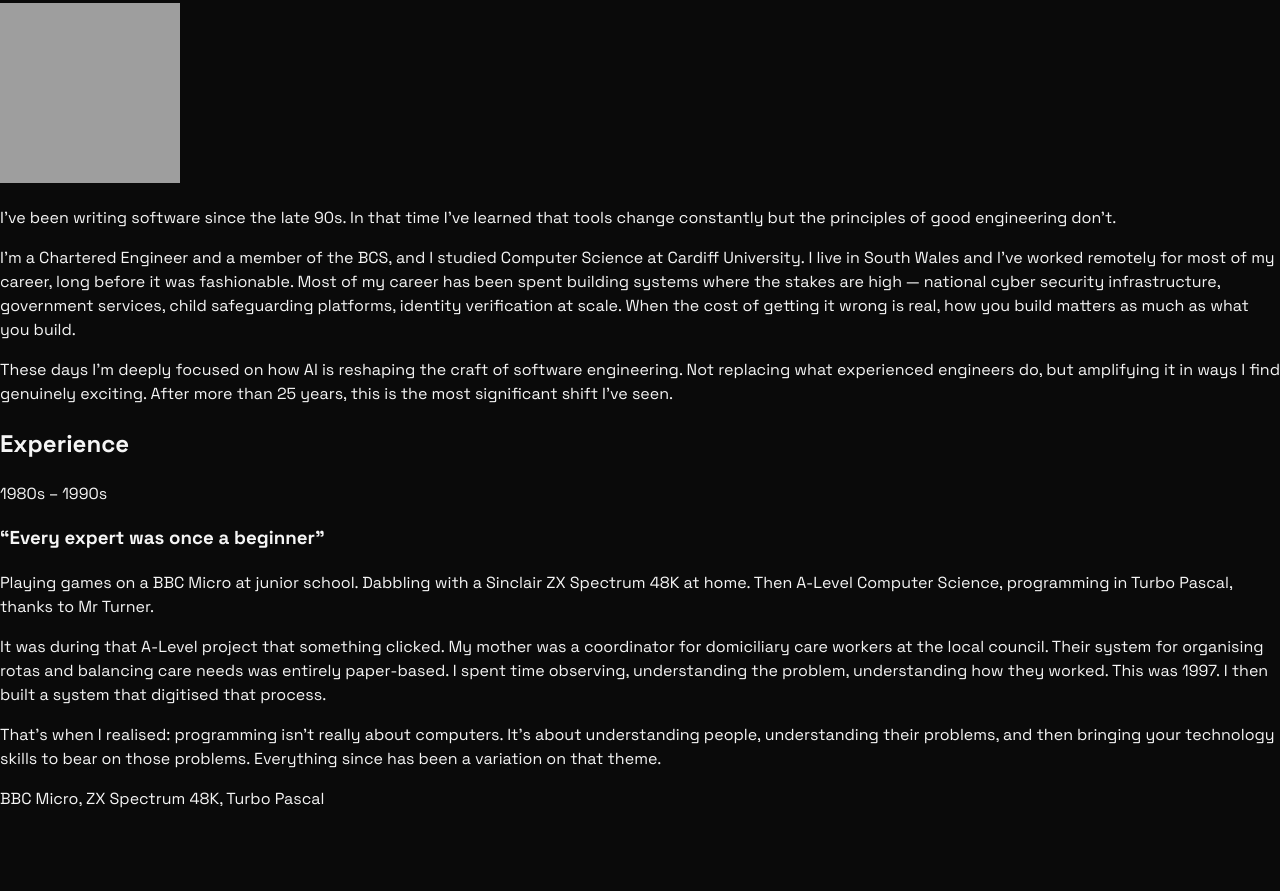
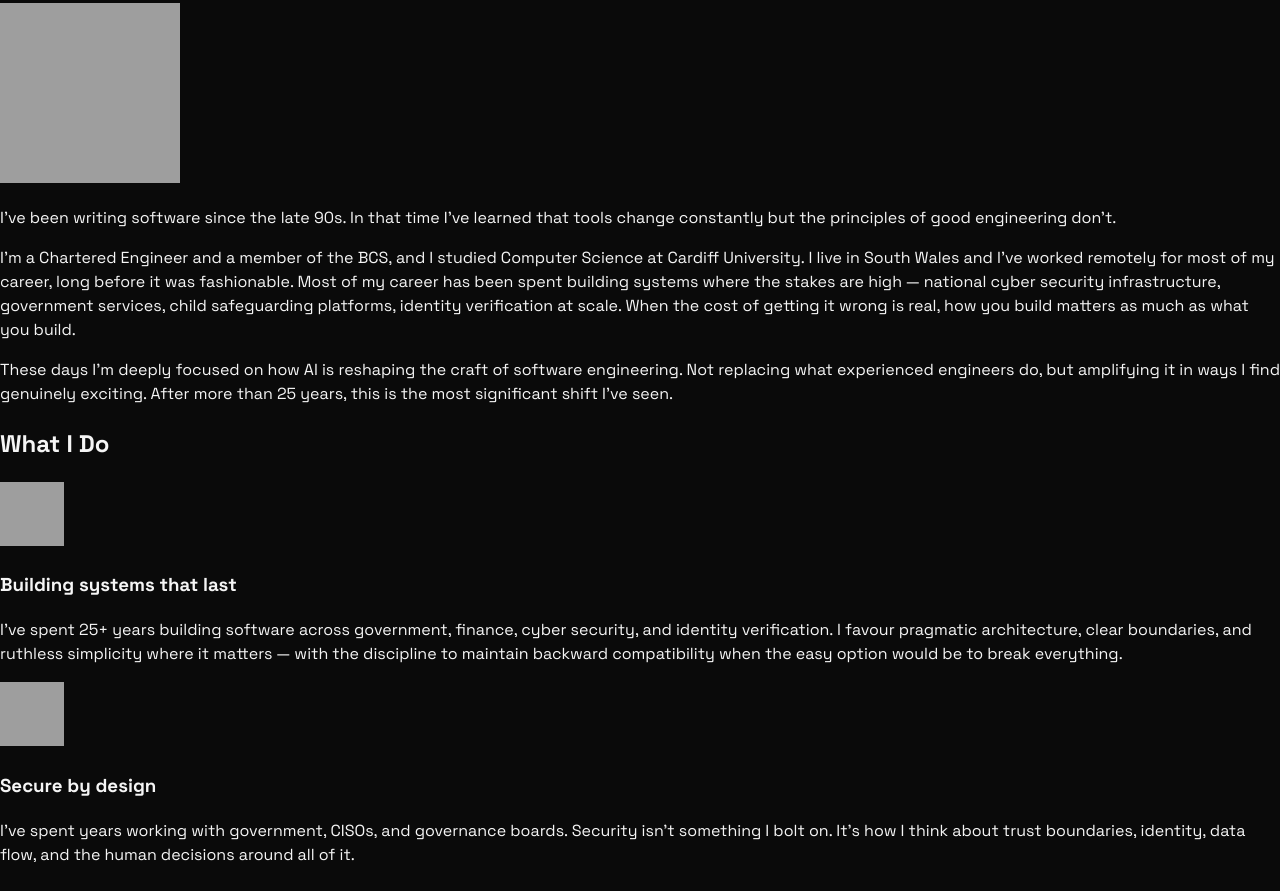
Before and after one commit to viv/viv.github.io, an Astro site: page / in a window 1280 px wide. Shown: the part 1909-2800 px from the top of the page. Built offline with nearby package versions, Linux system fonts and the light colour scheme; Astro itself is replaced by a stand-in of ours; grey boxes are pictures that could not be loaded; animation ran at ten frames a second.

Commit message:
refactor: reorder sections and fix expertise voice
Moves Expertise/What I Do directly after About, before Experience,
so the reader learns what Viv does before diving into the full timeline.
Nav links reordered to match.

Also rewrites expertise card copy from impersonal/second person to
first person, matching the tone used throughout the rest of the site.

```diff
--- a/src/components/Expertise.astro
+++ b/src/components/Expertise.astro
@@ -9,22 +9,22 @@ const items = [
   {
     title: 'Building systems that last',
     image: architectureImg,
-    text: "25+ years building software across government, finance, cyber security, and identity verification. Pragmatic architecture, clear boundaries, ruthless simplicity where it matters, and the discipline to maintain backward compatibility when the easy option would be to break everything.",
+    text: "I've spent 25+ years building software across government, finance, cyber security, and identity verification. I favour pragmatic architecture, clear boundaries, and ruthless simplicity where it matters — with the discipline to maintain backward compatibility when the easy option would be to break everything.",
   },
   {
     title: 'Secure by design',
     image: secureImg,
-    text: "Years working with government, CISOs, and governance boards. Security isn't something you bolt on. It's how you think about trust boundaries, identity, data flow, and the human decisions around all of it.",
+    text: "I've spent years working with government, CISOs, and governance boards. Security isn't something I bolt on. It's how I think about trust boundaries, identity, data flow, and the human decisions around all of it.",
   },
   {
     title: 'AI-augmented engineering',
     image: aiImg,
-    text: "Not theoretical. Practical. AI is a core part of the daily engineering workflow, managed with the same XP and engineering discipline you'd apply to any team. Also led formal government-commissioned research evaluating AI security tools. You know where AI helps, where it hallucinates, and why experienced engineers get more from it than novices.",
+    text: "Not theoretical. Practical. AI is a core part of my daily engineering workflow, managed with the same XP and engineering discipline I'd apply to any team. I've also led formal government-commissioned research evaluating AI security tools. I know where AI helps, where it hallucinates, and why experienced engineers get more from it than novices.",
   },
   {
     title: 'Growing engineers',
     image: mentoringImg,
-    text: "Mentoring apprentices. Hosting work experience. Running 1:1s, 360-degree feedback, and CPD programmes. The best investment a senior engineer can make is in the people around them.",
+    text: "I mentor apprentices, host work experience students, and run 1:1s, 360-degree feedback, and CPD programmes. The best investment I can make as a senior engineer is in the people around me.",
   },
 ];
 ---
--- a/src/components/Navigation.astro
+++ b/src/components/Navigation.astro
@@ -1,8 +1,8 @@
 ---
 const navLinks = [
   { label: 'About', href: '#about' },
+  { label: 'Expertise', href: '#expertise' },
   { label: 'Experience', href: '#experience' },
-  { label: 'Expertise', href: '#expertise' },
   { label: 'Beyond the Code', href: '#beyond' },
   { label: 'Contact', href: '#contact' },
 ];
--- a/src/pages/index.astro
+++ b/src/pages/index.astro
@@ -13,8 +13,8 @@ import Contact from '../components/Contact.astro';
   <Navigation />
   <Hero />
   <About />
+  <Expertise />
   <Timeline />
-  <Expertise />
   <BeyondTheCode />
   <Contact />
 </BaseLayout>
```
